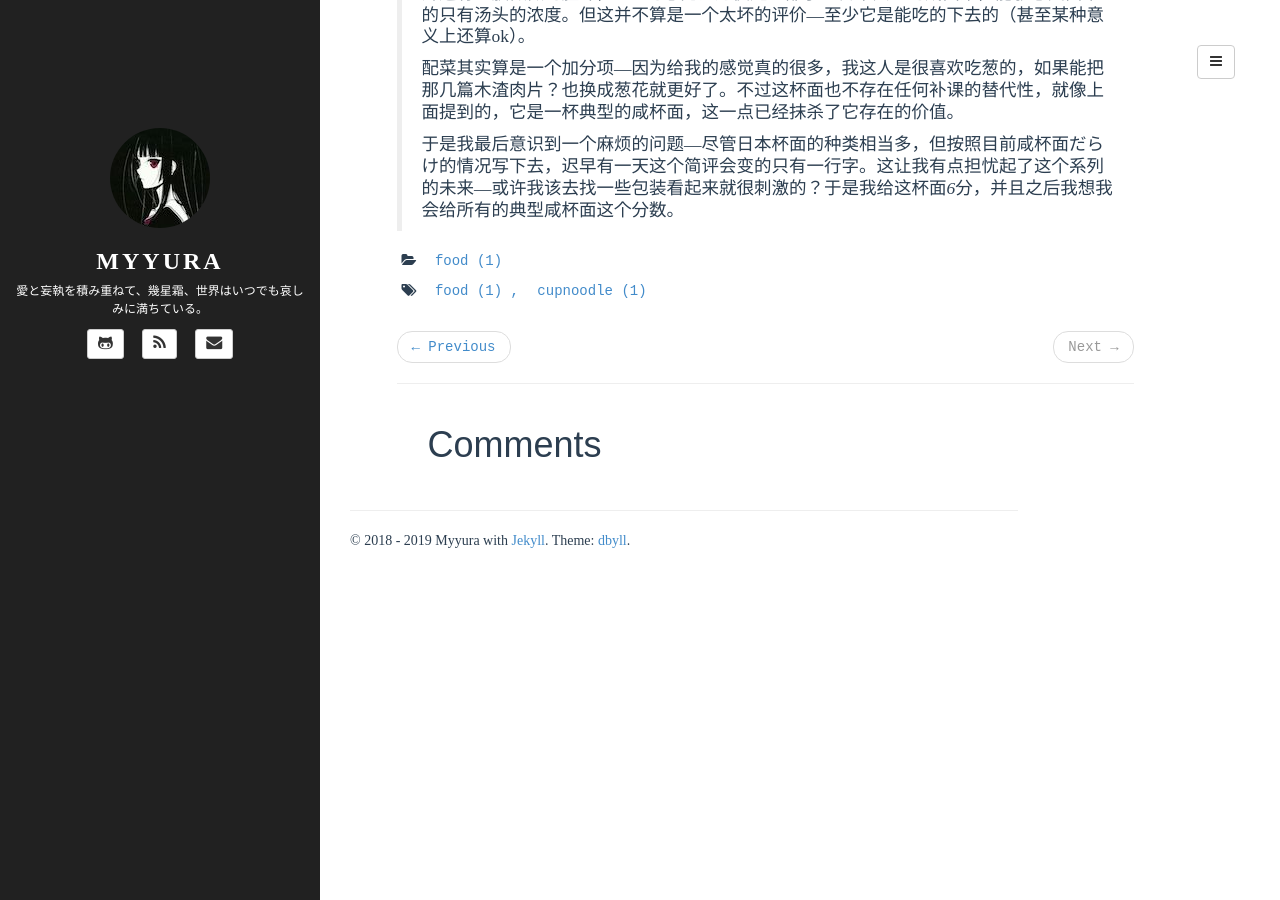
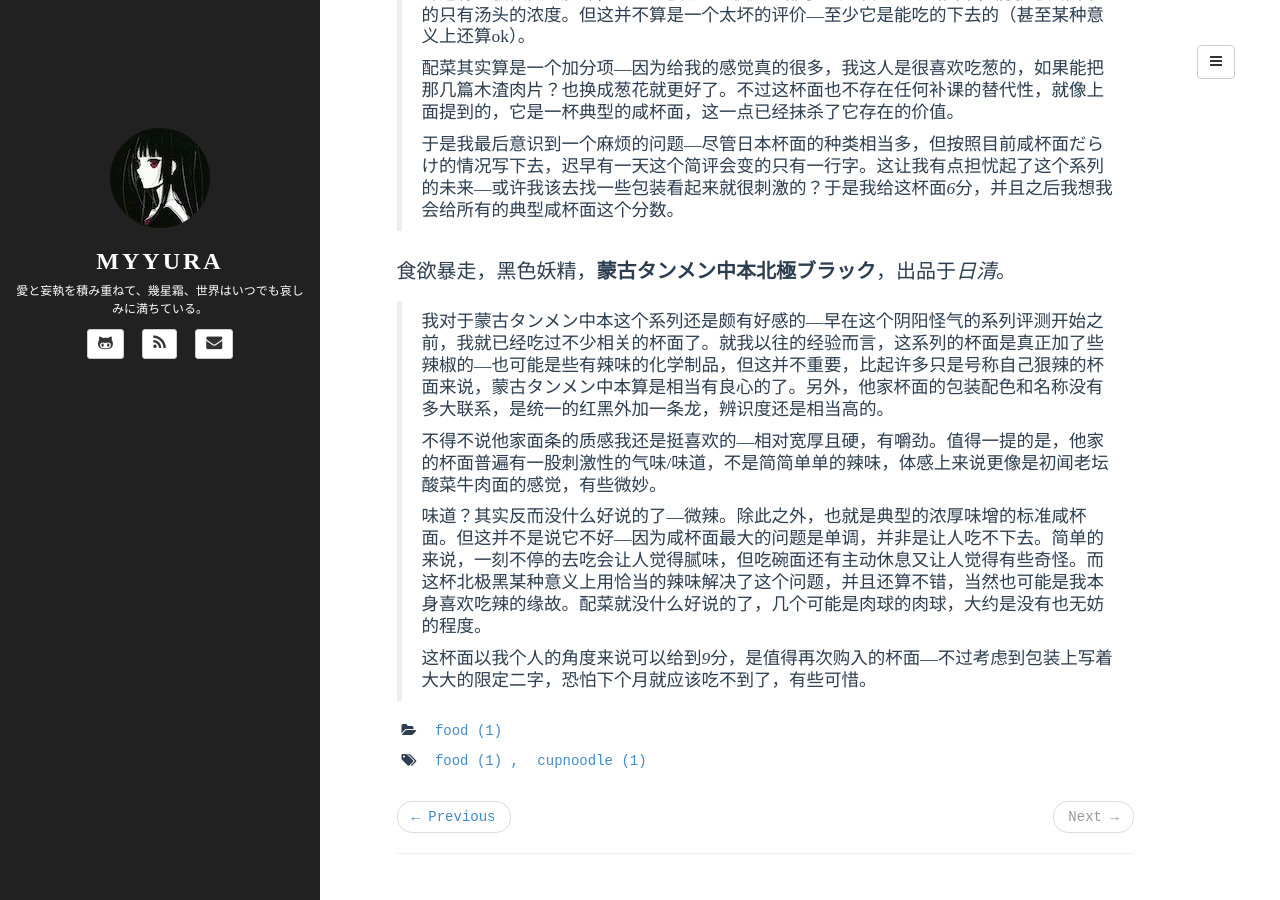
Before and after one commit to Myyura/myyura.github.io, a Jekyll site: the page built from _posts/food/2018-11-11-cupnoodle-japan-1.md, in a window 1280 px wide and 900 px high, scrolled down 5952 px. Built offline with Jekyll 4.4.1, drawn with Linux system fonts in a browser that asks for light colours; a script that is not in the unit is left out; comment, search, counter and statistics services are not loaded; some of the changed text lies outside the part shown.

Commit message:
Update 蒙古タンメン中本北極ブラック

```diff
--- a/_posts/food/2018-11-11-cupnoodle-japan-1.md
+++ b/_posts/food/2018-11-11-cupnoodle-japan-1.md
@@ -134,3 +134,13 @@
 > 配菜其实算是一个加分项---因为给我的感觉真的很多，我这人是很喜欢吃葱的，如果能把那几篇木渣肉片？也换成葱花就更好了。不过这杯面也不存在任何补课的替代性，就像上面提到的，它是一杯典型的咸杯面，这一点已经抹杀了它存在的价值。
 >
 > 于是我最后意识到一个麻烦的问题---尽管日本杯面的种类相当多，但按照目前咸杯面だらけ的情况写下去，迟早有一天这个简评会变的只有一行字。这让我有点担忧起了这个系列的未来---或许我该去找一些包装看起来就很刺激的？于是我给这杯面*6*分，并且之后我想我会给所有的典型咸杯面这个分数。
+
+食欲暴走，黑色妖精，**蒙古タンメン中本北極ブラック**，出品于*日清*。
+
+> 我对于蒙古タンメン中本这个系列还是颇有好感的---早在这个阴阳怪气的系列评测开始之前，我就已经吃过不少相关的杯面了。就我以往的经验而言，这系列的杯面是真正加了些辣椒的---也可能是些有辣味的化学制品，但这并不重要，比起许多只是号称自己狠辣的杯面来说，蒙古タンメン中本算是相当有良心的了。另外，他家杯面的包装配色和名称没有多大联系，是统一的红黑外加一条龙，辨识度还是相当高的。
+>
+> 不得不说他家面条的质感我还是挺喜欢的---相对宽厚且硬，有嚼劲。值得一提的是，他家的杯面普遍有一股刺激性的气味/味道，不是简简单单的辣味，体感上来说更像是初闻老坛酸菜牛肉面的感觉，有些微妙。
+>
+> 味道？其实反而没什么好说的了---微辣。除此之外，也就是典型的浓厚味增的标准咸杯面。但这并不是说它不好---因为咸杯面最大的问题是单调，并非是让人吃不下去。简单的来说，一刻不停的去吃会让人觉得腻味，但吃碗面还有主动休息又让人觉得有些奇怪。而这杯北极黑某种意义上用恰当的辣味解决了这个问题，并且还算不错，当然也可能是我本身喜欢吃辣的缘故。配菜就没什么好说的了，几个可能是肉球的肉球，大约是没有也无妨的程度。
+>
+> 这杯面以我个人的角度来说可以给到*9*分，是值得再次购入的杯面---不过考虑到包装上写着大大的限定二字，恐怕下个月就应该吃不到了，有些可惜。
```
Also changed, not shown: other parts of _posts/food/2018-11-11-cupnoodle-japan-1.md (+1 -1 lines).
